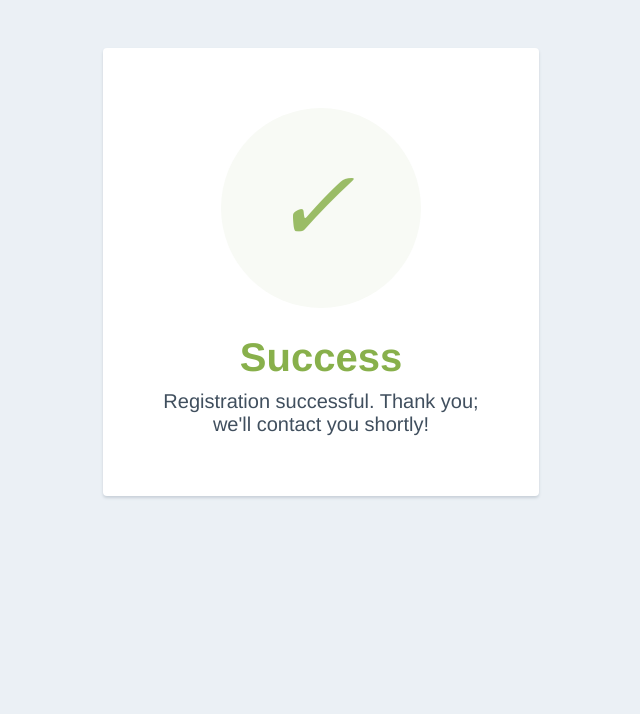
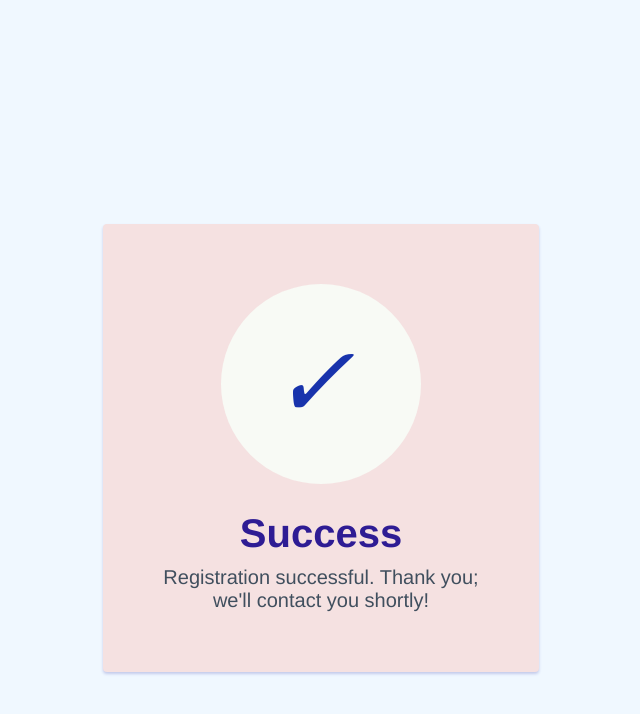
Before and after one commit to nnejiobioma/webPages, a plain HTML site: page successPage.html in a window 1280 px wide. Shown: the whole page, without its empty margins (319-959 px from the left). Drawn offline with Linux system fonts and the light colour scheme.

Commit message:
fourth commit

```diff
--- a/successPage.css
+++ b/successPage.css
@@ -1,11 +1,15 @@
 body {
     text-align: center;
     padding: 40px 0;
-    background: #EBF0F5;
+    background-color: aliceblue;
+    height: 100vh;
+    display: flex;
+    align-items: center;
+    justify-content: center;
 }
 
 h1 {
-    color: #88B04B;
+    color: #2e1c94;
     font-family: "Nunito Sans", "Helvetica Neue", sans-serif;
     font-weight: 900;
     font-size: 40px;
@@ -20,17 +24,17 @@ p {
 }
 
 i {
-    color: #9ABC66;
+    color: #1833ac;
     font-size: 100px;
     line-height: 200px;
     margin-left: -15px;
 }
 
 .card {
-    background: white;
+    background: rgb(245, 225, 225);
     padding: 60px;
     border-radius: 4px;
-    box-shadow: 0 2px 3px #C8D0D8;
+    box-shadow: 0 2px 3px #c3caeb;
     display: inline-block;
     margin: 0 auto;
 }
```
Also changed, not shown: login.css (+5 -15 lines), style.css (+0 -13 lines), 1 other file.
